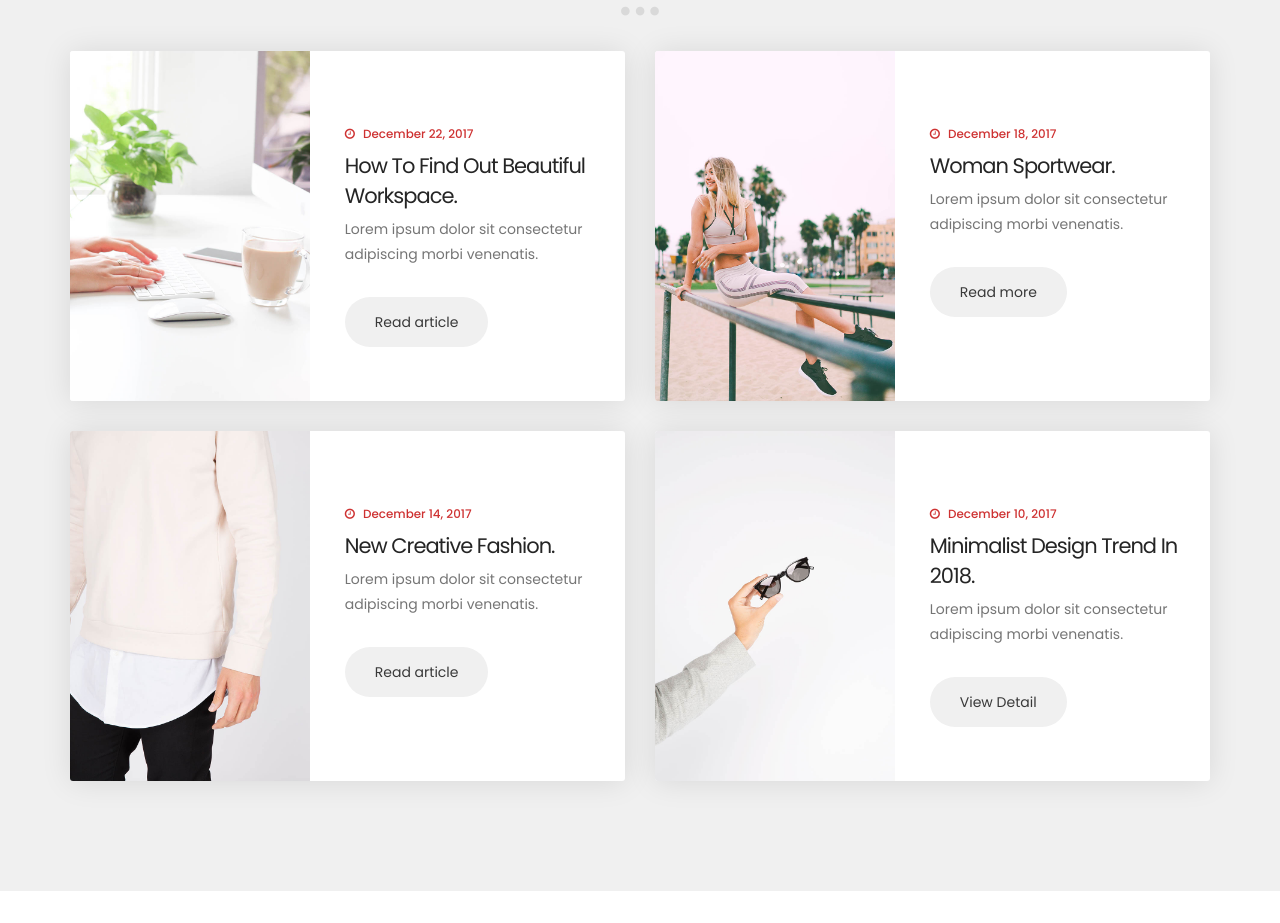
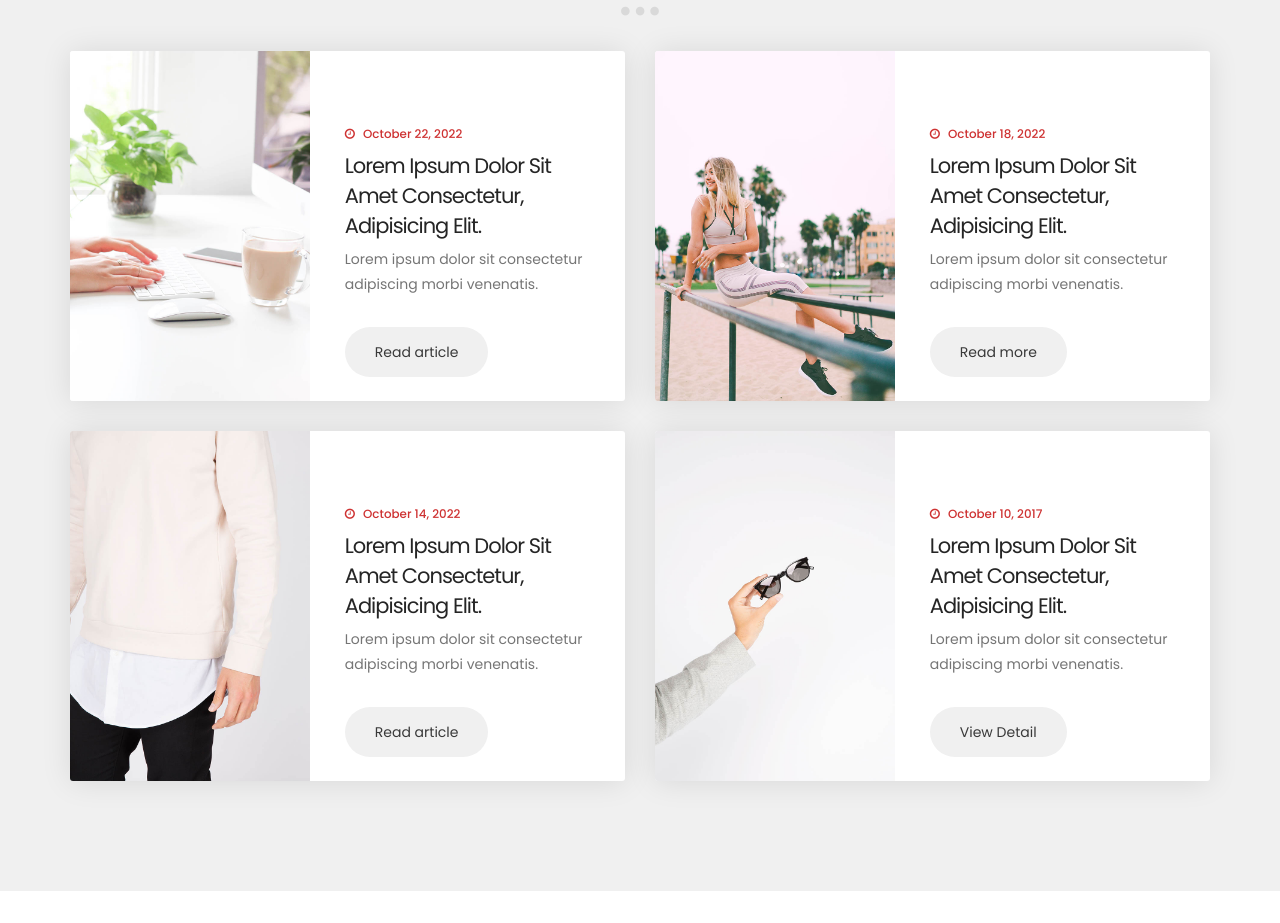
Before and after one commit to mayankmahiwal/mayankmahiwal.github.io, a plain HTML site: page index.html in a window 1280 px wide. Shown: the part 1485-2408 px from the top of the page. Drawn offline with Linux system fonts and the light colour scheme.

Commit message:
index_update

```diff
--- a/index.html
+++ b/index.html
@@ -5,8 +5,7 @@
 
      <title>Mayank Mahiwal</title>
      <!--
-Hydro Template
-http://www.templatemo.com/tm-509-hydro
+
 -->
      <meta charset="UTF-8">
      <meta http-equiv="X-UA-Compatible" content="IE=Edge">
@@ -14,7 +13,6 @@ http://www.templatemo.com/tm-509-hydro
      <meta name="keywords" content="">
      <meta name="author" content="">
      <meta name="viewport" content="width=device-width, initial-scale=1, maximum-scale=1">
-
      <link rel="stylesheet" href="css/bootstrap.min.css">
      <link rel="stylesheet" href="css/magnific-popup.css">
      <link rel="stylesheet" href="css/font-awesome.min.css">
@@ -170,8 +168,8 @@ http://www.templatemo.com/tm-509-hydro
                                              alt=""></a>
                               </div>
                               <div class="media-body blog-info">
-                                   <small><i class="fa fa-clock-o"></i> December 22, 2017</small>
-                                   <h3><a href="blog-detail.html">How To Find Out Beautiful Workspace.</a></h3>
+                                   <small><i class="fa fa-clock-o"></i> October 22, 2022</small>
+                                   <h3><a href="blog-detail.html">Lorem ipsum dolor sit amet consectetur, adipisicing elit.</a></h3>
                                    <p>Lorem ipsum dolor sit consectetur adipiscing morbi venenatis.</p>
                                    <a href="blog-detail.html" class="btn section-btn">Read article</a>
                               </div>
@@ -186,8 +184,8 @@ http://www.templatemo.com/tm-509-hydro
                                              alt=""></a>
                               </div>
                               <div class="media-body blog-info">
-                                   <small><i class="fa fa-clock-o"></i> December 18, 2017</small>
-                                   <h3><a href="blog-detail.html">woman sportwear.</a></h3>
+                                   <small><i class="fa fa-clock-o"></i> October 18, 2022</small>
+                                   <h3><a href="blog-detail.html">Lorem ipsum dolor sit amet consectetur, adipisicing elit.</a></h3>
                                    <p>Lorem ipsum dolor sit consectetur adipiscing morbi venenatis.</p>
                                    <a href="blog-detail.html" class="btn section-btn">Read more</a>
                               </div>
@@ -202,8 +200,8 @@ http://www.templatemo.com/tm-509-hydro
                                              alt=""></a>
                               </div>
                               <div class="media-body blog-info">
-                                   <small><i class="fa fa-clock-o"></i> December 14, 2017</small>
-                                   <h3><a href="blog-detail.html">new creative fashion.</a></h3>
+                                   <small><i class="fa fa-clock-o"></i> October 14, 2022</small>
+                                   <h3><a href="blog-detail.html">Lorem ipsum dolor sit amet consectetur, adipisicing elit.</a></h3>
                                    <p>Lorem ipsum dolor sit consectetur adipiscing morbi venenatis.</p>
                                    <a href="blog-detail.html" class="btn section-btn">Read article</a>
                               </div>
@@ -218,8 +216,8 @@ http://www.templatemo.com/tm-509-hydro
                                              alt=""></a>
                               </div>
                               <div class="media-body blog-info">
-                                   <small><i class="fa fa-clock-o"></i> December 10, 2017</small>
-                                   <h3><a href="blog-detail.html">minimalist design trend in 2018.</a></h3>
+                                   <small><i class="fa fa-clock-o"></i> October 10, 2017</small>
+                                   <h3><a href="blog-detail.html">Lorem ipsum dolor sit amet consectetur, adipisicing elit.</a></h3>
                                    <p>Lorem ipsum dolor sit consectetur adipiscing morbi venenatis.</p>
                                    <a href="blog-detail.html" class="btn section-btn">View Detail</a>
                               </div>
```
